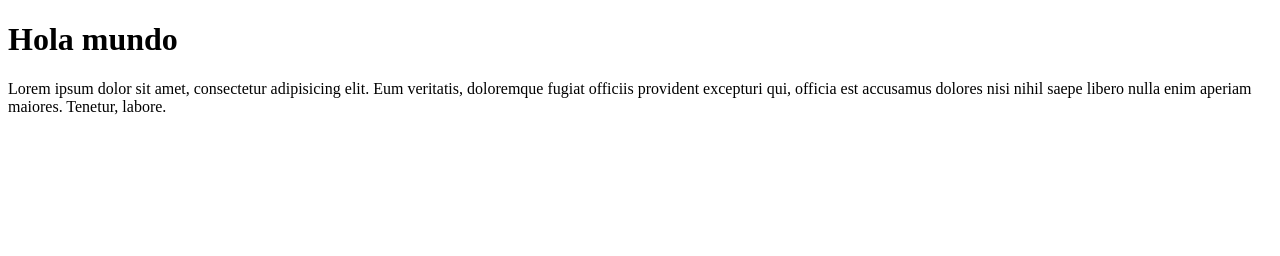
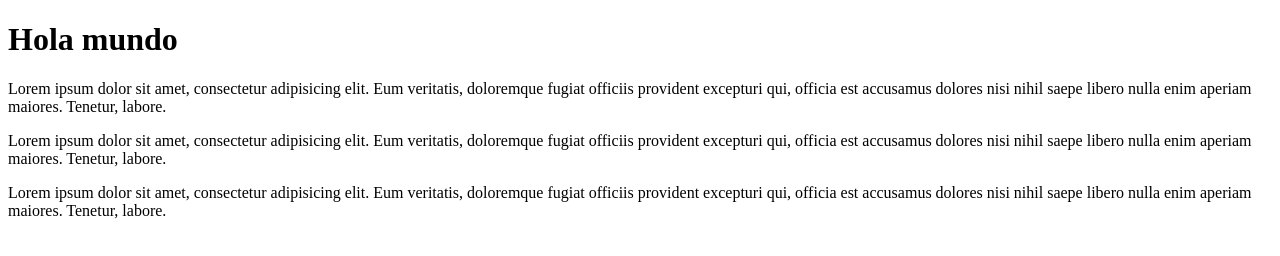
Before and after one commit to brighamherrera/miweb, a plain HTML site: page index.html in a window 1280 px wide. Drawn offline with Linux system fonts and the light colour scheme.

Commit message:
Se añadieron mas parrafos y se añadio texto readme

```diff
--- a/index.html
+++ b/index.html
@@ -11,5 +11,9 @@
 
 	<p>Lorem ipsum dolor sit amet, consectetur adipisicing elit. Eum veritatis, doloremque fugiat officiis provident excepturi qui, officia est accusamus dolores nisi nihil saepe libero nulla enim aperiam maiores. Tenetur, labore.</p>
 
+	<p>Lorem ipsum dolor sit amet, consectetur adipisicing elit. Eum veritatis, doloremque fugiat officiis provident excepturi qui, officia est accusamus dolores nisi nihil saepe libero nulla enim aperiam maiores. Tenetur, labore.</p>
+
+	<p>Lorem ipsum dolor sit amet, consectetur adipisicing elit. Eum veritatis, doloremque fugiat officiis provident excepturi qui, officia est accusamus dolores nisi nihil saepe libero nulla enim aperiam maiores. Tenetur, labore.</p>
+
 </body>
 </html>
```
Also changed, not shown: 1 other file.
